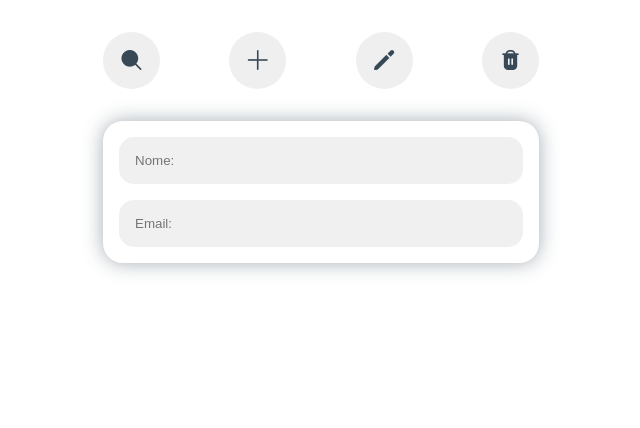
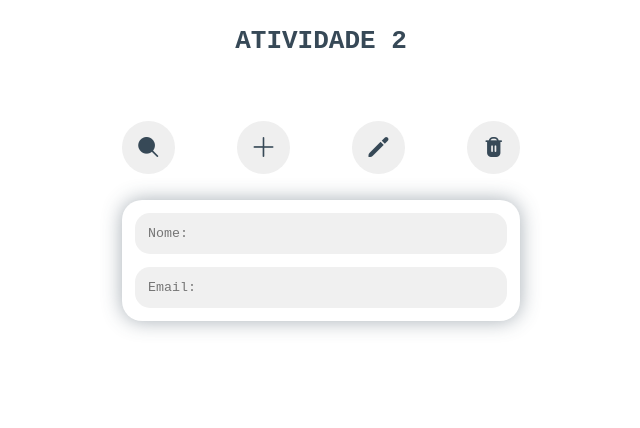
Before and after one commit to EdOc-PS/IFMG_Sistema-de-Informacao, a plain HTML site: page 6 Periodo/SD/ATV2/index.html in a window 1280 px wide. Shown: the whole page, without its empty margins (319-959 px from the left). Drawn offline with nearby package versions, Linux system fonts and the light colour scheme.

Commit message:
Add files via upload

```diff
--- a/6 Periodo/SD/ATV2/index.html
+++ b/6 Periodo/SD/ATV2/index.html
@@ -13,6 +13,7 @@
             margin: 0;
             padding: 0;
             box-sizing: border-box;
+            font-family: monospace;
         }
 
         body {
@@ -24,11 +25,16 @@
         .container {
             padding: 2rem;
             display: flex;
+            gap: 2rem;
             align-items: center;
             flex-direction: column;
-            width: 500px;
+            width: 450px;
         }
-
+        h1{
+            color: #374957;
+            text-transform: uppercase;
+            margin-bottom: 3rem;
+        }
         i {
             display: flex;
             align-items: center;
@@ -45,7 +51,7 @@
 
         button {
             border: 0;
-            padding: 1.15rem;
+            padding: 1.25rem;
             font-size: 20px;
             border-radius: 50%;
             cursor: pointer;
@@ -91,7 +97,6 @@
             flex-direction: column;
             box-shadow: 0 0 20px #37495771;
             width: 100%;
-            margin-top: 2rem;
             padding: 1rem;
             border-radius: 20px;
             gap: 1rem;
@@ -120,6 +125,7 @@
 
 <body>
     <main class="container">
+        <h1>Atividade 2</h1>
         <div class="container_actions">
             <button id="getBtn"><i class="fi fi-sr-search"></i></button>
             <button id="postBtn"><i class="fi fi-sr-plus"></i></button>
```
